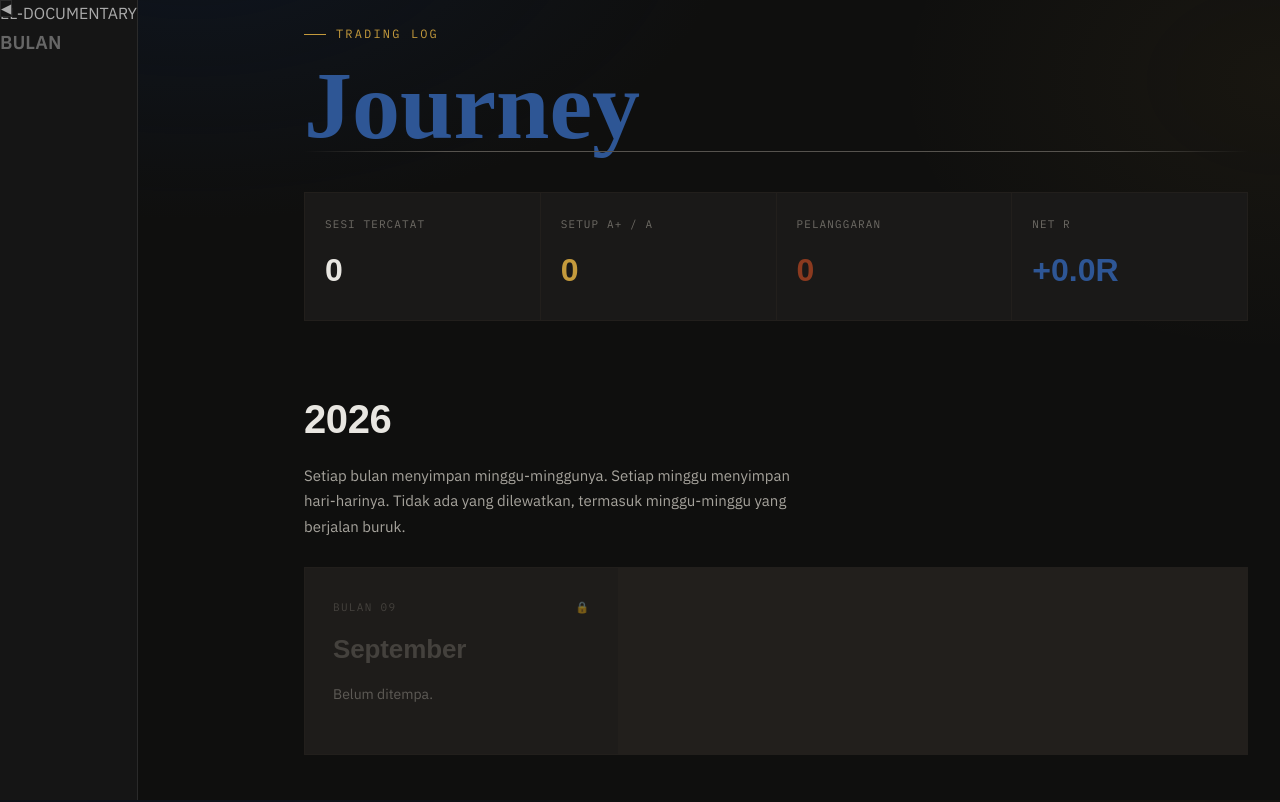
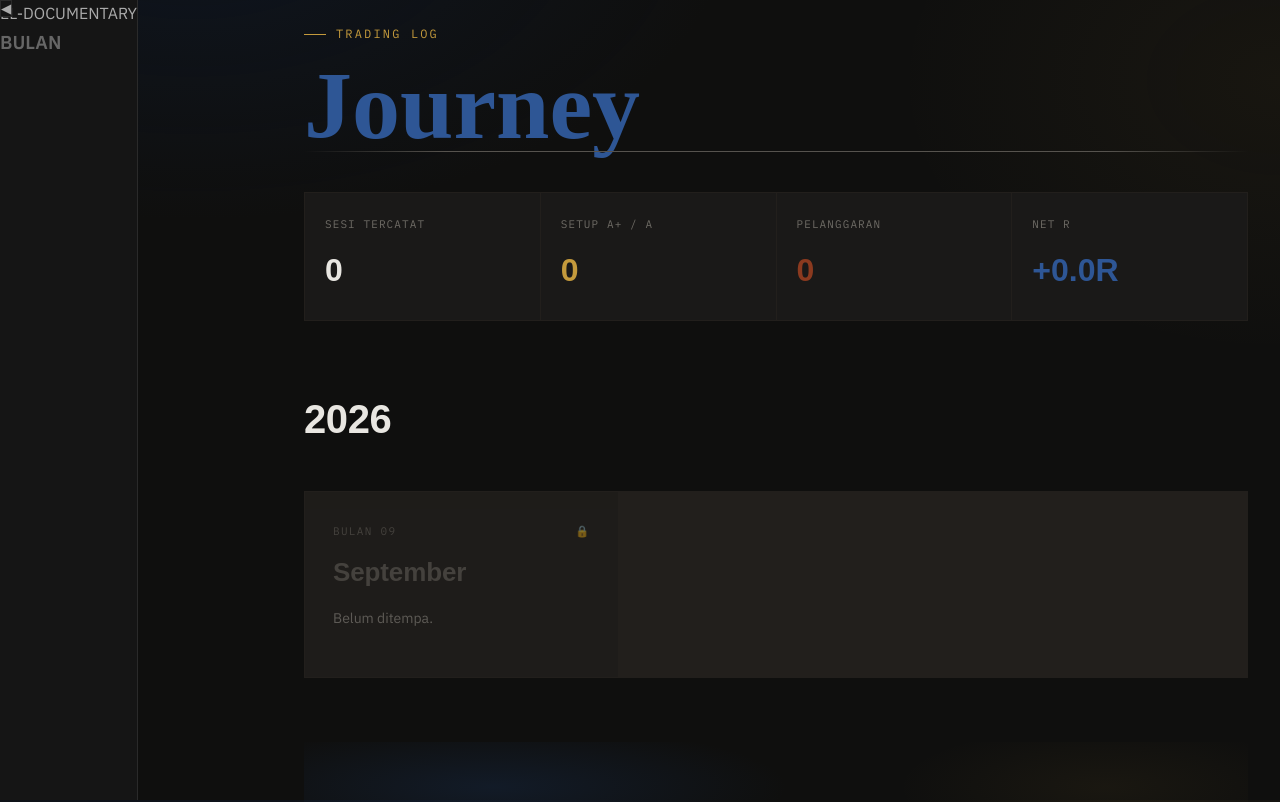
Before and after one commit to Eleven-stack11/the-tempering, a Next.js app: page / in a window 1280 px wide. Shown: the top 802 px of the page. Built offline with nearby package versions, Linux system fonts and the light colour scheme; a web font is replaced by a local one.

Commit message:
Update page.tsx

```diff
--- a/app/page.tsx
+++ b/app/page.tsx
@@ -80,10 +80,6 @@ export default async function HomePage() {
       <section>
         <div className="sec-head">
           <h2>2026</h2>
-          <p>
-            Setiap bulan menyimpan minggu-minggunya. Setiap minggu menyimpan hari-harinya.
-            Tidak ada yang dilewatkan, termasuk minggu-minggu yang berjalan buruk.
-          </p>
         </div>
 
         <div className="grid cols-3">
@@ -126,7 +122,7 @@ export default async function HomePage() {
       <footer className="site-footer">
         <div className="blade-rule static" style={{ marginBottom: 36 }}></div>
         <div className="quote">
-          "Pedang tidak mengingat dulunya ia besi.<br />Catatan ini yang mengingatnya."
+          "Shokunin 職人.<br />Bentuk pelatihan mencari kesempurnaan dengan sadar bahwa itu mustahil dicapai."
         </div>
         <div className="foot-meta">EL-DOCUMENTARY · JURNAL TRADING · DIPERBARUI SETIAP MINGGU</div>
       </footer>
```
